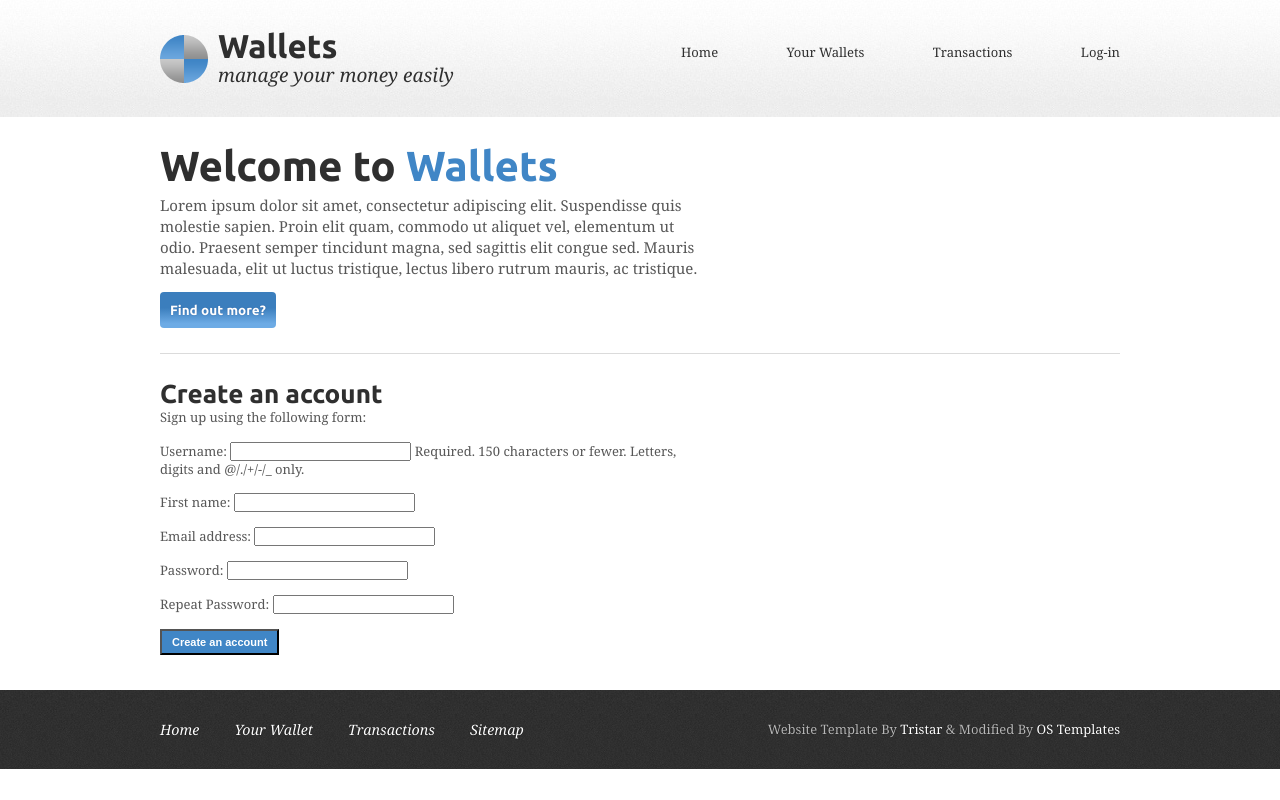
After one commit to mkarmowski/wallet, a Django app: page /users/register/ in a window 1280 px wide. The commit adds this page. Run offline with Django 3.2, Linux system fonts and the light colour scheme.

Commit message:
user registration

```diff
--- a/users/forms.py
+++ b/users/forms.py
@@ -1,4 +1,20 @@
 from django import forms
+from django.contrib.auth.models import User
+
+
+class UserRegistrationForm(forms.ModelForm):
+    password = forms.CharField(label='Password', widget=forms.PasswordInput)
+    password2 = forms.CharField(label='Repeat Password', widget=forms.PasswordInput)
+
+    class Meta:
+        model = User
+        fields = ('username', 'first_name', 'email')
+
+    def clean_password2(self):
+        cd = self.cleaned_data
+        if cd['password'] != cd['password2']:
+            raise FormValidationError('Passwords do not match')
+        return cd['password2']
 
 
 class LoginForm(forms.Form):
--- a/users/templates/registration/login.html
+++ b/users/templates/registration/login.html
@@ -9,7 +9,7 @@
                 Your username and password did not match. Please try again.
             </p>
         {% else %}
-            <p>Please use the following form to log in.</p>
+            <p>Please, use the following form to log-in. If you don't have an account <a href="{% url 'register' %}">create one here</a></p>
         {% endif %}
         <div class="login-form">
             <form action="{% url 'login' %}" method="post">
--- /dev/null
+++ b/users/templates/users/register.html
@@ -0,0 +1,13 @@
+{% extends 'base.html' %}
+
+{% block title %}Create an account{% endblock %}
+
+{% block content %}
+    <h1>Create an account</h1>
+    <p>Sign up using the following form:</p>
+    <form action="." method="post">
+        {{ user_form.as_p }}
+        {% csrf_token %}
+        <p><input type="submit" value="Create an account"></p>
+    </form>
+{% endblock %}
--- a/users/urls.py
+++ b/users/urls.py
@@ -15,4 +15,5 @@
     url(r'^password-reset/confirm/(?P<uidb64>[-\w]+)/(?P<token>[-\w]+)/$', auth_views.password_reset_confirm,
         name='password_reset_confirm'),
     url(r'^password-reset/complete/$', auth_views.password_reset_complete, name='password_reset_complete'),
+    url(r'^register/$', views.register, name='register'),
 ]
--- a/users/views.py
+++ b/users/views.py
@@ -2,7 +2,24 @@
 from django.shortcuts import render
 from django.contrib.auth import authenticate, login
 from django.contrib.auth.decorators import login_required
-from .forms import LoginForm
+from .forms import LoginForm, UserRegistrationForm
+
+
+def register(request):
+    if request.method == 'POST':
+        user_form = UserRegistrationForm(request.POST)
+        if user_form.is_valid():
+            new_user = user_form.save(commit=False)
+            new_user.set_password(user_form.cleaned_data['password'])
+            new_user.save()
+            return render(request,
+                          'users/register_done.html',
+                          {'new_user': new_user})
+    else:
+        user_form = UserRegistrationForm()
+    return render(request,
+                  'users/register.html',
+                  {'user_form': user_form})
 
 
 def user_login(request):
--- a/wallet/urls.py
+++ b/wallet/urls.py
@@ -4,5 +4,7 @@
 urlpatterns = [
     url(r'^admin/', admin.site.urls),
     url(r'^transactions/', include('transactions.urls')),
+    url(r'^', include('users.urls')),
     url(r'^users/', include('users.urls')),
+
 ]
```
Also changed, not shown: users/templates/users/index.html (added, +8 -0 lines), users/templates/users/register_done.html (added, +8 -0 lines).
